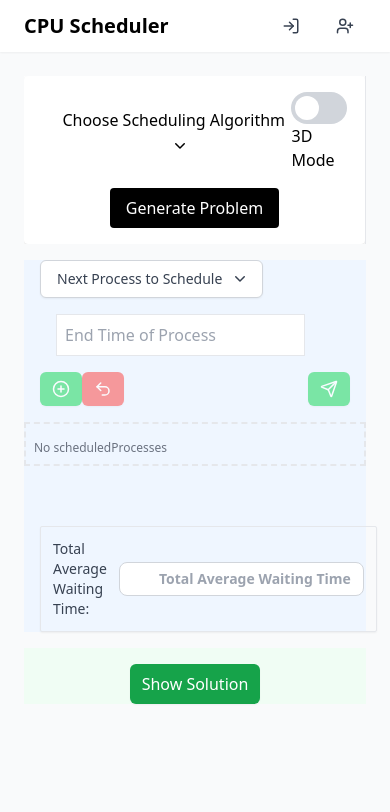
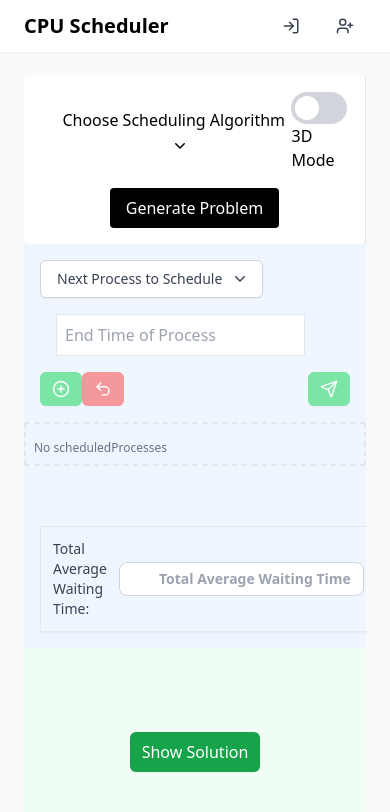
Before and after one commit to ziad40/animatica, a React (Vite) app: page / in a window 390 px wide. Shown: the top 812 px of the page. Built offline with nearby package versions, Linux system fonts and the light colour scheme.

Commit message:
show 3d with fixing horizontal splitter

```diff
--- a/src/pages/Dashboard.jsx
+++ b/src/pages/Dashboard.jsx
@@ -1,11 +1,10 @@
 import React, { useEffect, useRef, useState } from "react";
-import Playground from "@/components/layout/Playground";
 import Problem from "@/components/layout/Problem";
-import Solution from "@/components/layout/Solution";
+import Interactive from "@/components/layout/Interactive";
 
 const Dashboard = () => {
   const [problem, setProblem] = useState(null);
-
+  const [threeDMode, setThreeDMode] = useState(false);
   // left column width in percent (0-100)
   const [leftWidth, setLeftWidth] = useState(40);
   // top area height in percent inside right column
@@ -79,7 +78,7 @@ const Dashboard = () => {
           }}
           className="border-r border-gray-200 bg-white"
         >
-          <Problem problem = {problem} setProblem={setProblem}/>
+          <Problem problem = {problem} setProblem={setProblem} threeDMode={threeDMode} setThreeDMode={setThreeDMode}/>
         </div>
 
         {/* Vertical splitter - hidden on mobile */}
@@ -95,51 +94,9 @@ const Dashboard = () => {
           />
         )}
 
-        {/* RIGHT: playground top / solution bottom */}
-        <div
-          ref={rightRef}
-          style={{
-            flex: 1,
-            display: isMobile ? "block" : "flex",
-            flexDirection: isMobile ? "unset" : "column",
-            minWidth: "0",
-            overflow: isMobile ? "visible" : "hidden",
-          }}
-        >
-          <div
-            style={{
-              height: isMobile ? "auto" : `${topHeight}%`,
-              minHeight: isMobile ? "auto" : "50px",
-              overflow: isMobile ? "visible" : "auto",
-            }}
-            className="bg-blue-50"
-          >
-            <Playground problem = {problem} />
-          </div>
-
-          {/* Horizontal splitter - hidden on mobile */}
-          {!isMobile && (
-            <div
-              onMouseDown={() => {
-                isDraggingH.current = true;
-                document.body.style.cursor = "row-resize";
-                document.body.style.userSelect = "none";
-              }}
-              className="h-1 cursor-row-resize bg-transparent hover:bg-gray-200"
-              style={{ cursor: "row-resize" }}
-            />
-          )}
-
-          <div
-            style={{
-              height: isMobile ? "auto" : `${100 - topHeight}%`,
-              minHeight: isMobile ? "auto" : "50px",
-              overflow: isMobile ? "visible" : "auto",
-            }}
-            className='bg-green-50'
-          >
-            <Solution problem = {problem}/>
-          </div>
+        {/* RIGHT: Interactive (Playground + Solution with splitter / 3D) */}
+        <div style={{ flex: 1, minWidth: 0 }}>
+          <Interactive problem={problem} isMobile={isMobile} threeDMode={threeDMode} />
         </div>
       </div>
     </div>
```
